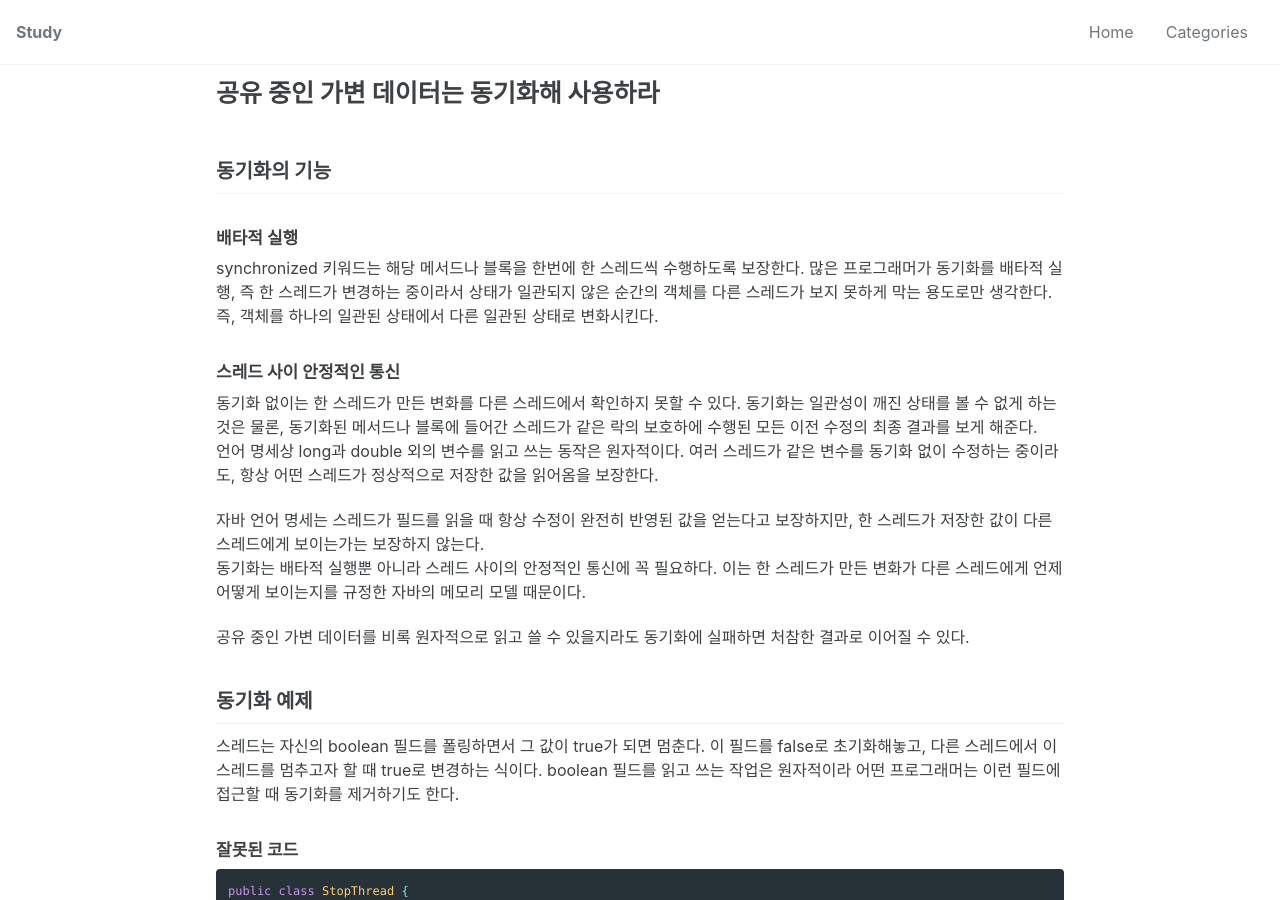
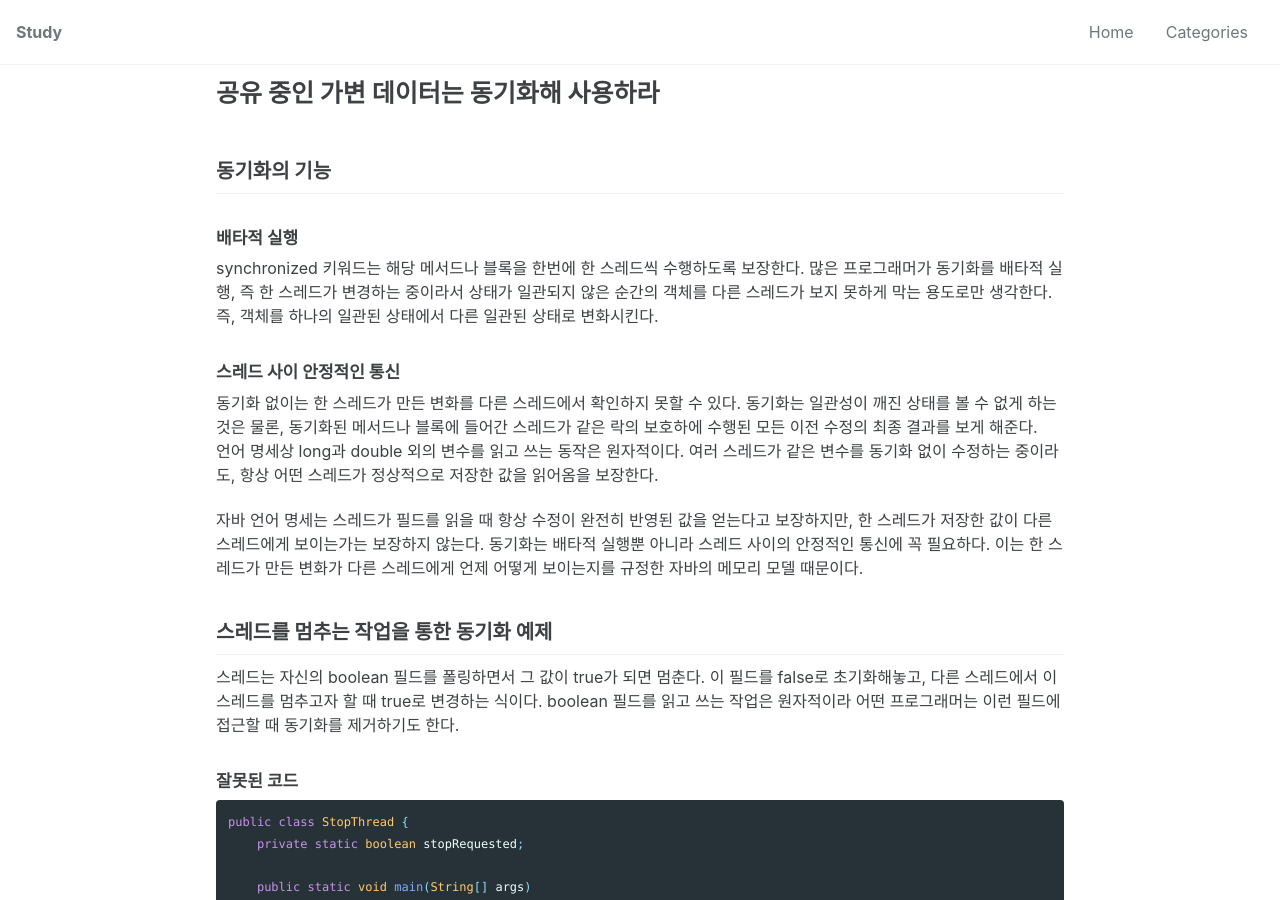
Before and after one commit to cys779988/cys779988.github.io, a Jekyll site: the page built from _posts/2022-08-12-item78.md, in a window 1280 px wide and 900 px high. Built offline with Jekyll 4.4.1, drawn with Linux system fonts in a browser that asks for light colours; cached includes are drawn as plain includes; comment, search, counter and statistics services are not loaded; some of the changed text lies outside the part shown.

Commit message:
Update Effective Java item78

````diff
--- a/_posts/2022-08-12-item78.md
+++ b/_posts/2022-08-12-item78.md
@@ -14,12 +14,9 @@ synchronized 키워드는 해당 메서드나 블록을 한번에 한 스레드
 동기화 없이는 한 스레드가 만든 변화를 다른 스레드에서 확인하지 못할 수 있다. 동기화는 일관성이 깨진 상태를 볼 수 없게 하는 것은 물론, 동기화된 메서드나 블록에 들어간 스레드가 같은 락의 보호하에 수행된 모든 이전 수정의 최종 결과를 보게 해준다.
 언어 명세상 long과 double 외의 변수를 읽고 쓰는 동작은 원자적이다. 여러 스레드가 같은 변수를 동기화 없이 수정하는 중이라도, 항상 어떤 스레드가 정상적으로 저장한 값을 읽어옴을 보장한다.
 
-자바 언어 명세는 스레드가 필드를 읽을 때 항상 수정이 완전히 반영된 값을 얻는다고 보장하지만, 한 스레드가 저장한 값이 다른 스레드에게 보이는가는 보장하지 않는다.
-동기화는 배타적 실행뿐 아니라 스레드 사이의 안정적인 통신에 꼭 필요하다. 이는 한 스레드가 만든 변화가 다른 스레드에게 언제 어떻게 보이는지를 규정한 자바의 메모리 모델 때문이다.
+자바 언어 명세는 스레드가 필드를 읽을 때 항상 수정이 완전히 반영된 값을 얻는다고 보장하지만, 한 스레드가 저장한 값이 다른 스레드에게 보이는가는 보장하지 않는다. 동기화는 배타적 실행뿐 아니라 스레드 사이의 안정적인 통신에 꼭 필요하다. 이는 한 스레드가 만든 변화가 다른 스레드에게 언제 어떻게 보이는지를 규정한 자바의 메모리 모델 때문이다.
 
-공유 중인 가변 데이터를 비록 원자적으로 읽고 쓸 수 있을지라도 동기화에 실패하면 처참한 결과로 이어질 수 있다.
-
-## 동기화 예제
+## 스레드를 멈추는 작업을 통한 동기화 예제
 스레드는 자신의 boolean 필드를 폴링하면서 그 값이 true가 되면 멈춘다. 이 필드를 false로 초기화해놓고, 다른 스레드에서 이 스레드를 멈추고자 할 때 true로 변경하는 식이다. boolean 필드를 읽고 쓰는 작업은 원자적이라 어떤 프로그래머는 이런 필드에 접근할 때 동기화를 제거하기도 한다.
 
 #### 잘못된 코드
@@ -88,6 +85,7 @@ public class StopThread {
 ```
 
 쓰기 메서드와 읽기 메서드 모두를 동기화했다. 쓰기와 읽기 모두가 동기화되지 않으면 동작을 보장하지 않는다.
+사실 이 두 메서드는 단순해서 동기화 없이도 원자적으로 동작한다. 이 코드에서는 동기화의 두 기능 중 통신 목적으로만 사용된 것이다.
 
 #### volatile 필드 사용
 
@@ -125,7 +123,8 @@ public static long generateSerialNumber() {
 ```
 
 ## 동기화 문제를 피하는 방법
-동기화 문제들을 피하는 가장 좋은 방법은 애초에 불변 데이터만 공유하거나 아무것도 공유하지 말아야 한다.
+동기화 문제들을 피하는 가장 좋은 방법은 애초에 불변 데이터만 공유하거나 아무것도 공유하지 말아야 한다. 가변 데이터는 단일 스레드에서만 쓰자.
+
 한 스레드가 데이터를 다 수정한 후 다른 스레드에 공유할 때는 해당 객체에서 공유하는 부분만 동기화해도 된다. 그러면 그 객체를 다시 수정할 일이 생기기 전까지 다른 스레드들은 동기화 없이 자유롭게 값을 읽을 수 있다. 이런 객체를 사실상 불변이라 하고 다른 스레드에 이런 객체를 건네는 행위를 안전 발행이라 한다. 객체를 안전하게 발행하는 방법은 많다. 클래스 초기화 과정에서 객체를 정적 필드, volatile필드, final필드, 혹은 보통의 락을 통해 접근하는 필드에 저장해도 된다. 그리고 동시성 컬렉션에 저장하는 방법도 있다.
 
 
````
